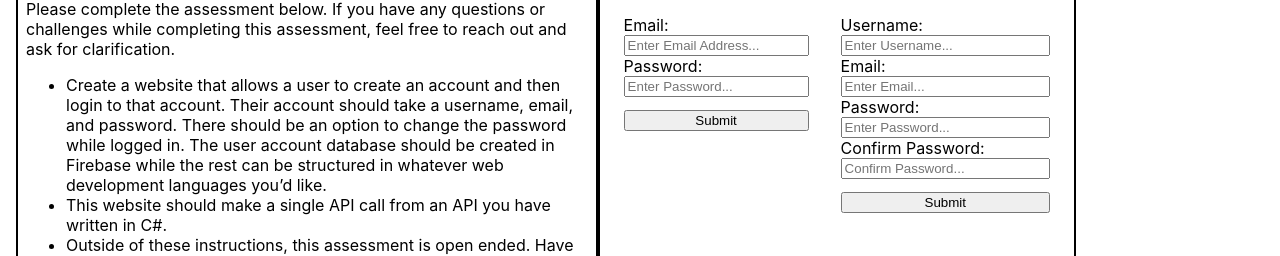
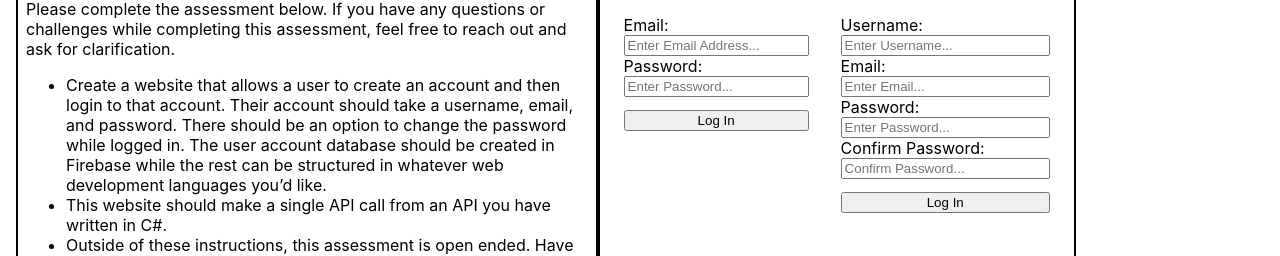
Before and after one commit to MS-Izoku/CC3D-ReactUI, a React (Create React App) app: page / in a window 1280 px wide. Shown: the part 302-558 px from the top of the page. Built offline with nearby package versions, Linux system fonts and the light colour scheme.

Commit message:
adding firebase component lifecycle methods as promises in the appropriate forms

```diff
--- a/src/App.js
+++ b/src/App.js
@@ -1,6 +1,8 @@
 import './App.css';
 import { useState } from 'react';
-
+import { auth } from './firebase.js';   // this is the auth method from the firebase.js file we made locally, not the firebase npm package
+import { signInWithEmailAndPassword } from 'firebase/auth';  // this method is actually from the firebase npm package, not the local firebase.js config
+import { createUserWithEmailAndPassword } from 'firebase/auth'; // this method is actually from the firebase npm package, not the local firebase.js config
 
 
 const App = () => {
@@ -32,7 +34,6 @@ const App = () => {
         {
           // replace this with a better user-check
           userExists ?
-
             <div id="login-or-create-forms">
               <LoginForm setUser={setUser} />
 
@@ -47,28 +48,38 @@ const App = () => {
   );
 }
 
-
-
 const LoginForm = props => {
-  //const [username, setUsername] = useState("")
   const [password, setPassword] = useState("")
   const [email, setEmail] = useState("")
+  const [error, setError] = useState()
 
   const onSubmit = (e) => {
     e.preventDefault(); // prevents the page from auto-refreshing when logging in
+
+    signInWithEmailAndPassword(auth, email, password)
+      .then(resp => {
+        // this is a place to temporatily log the response from the Firebase Server
+        console.log("User Credentials from Server (FOR DEVELOPMENT/DEMONSTRATION PURPOSES ONLY)", resp)
+        return resp.json() // turn our server response into parsablle JSON
+      })
   }
 
   return <div>
     <h2>Login</h2>
     <form onSubmit={onSubmit}>
       <label>Email:</label>
-      <input type="email" name="email" onChange={setEmail} value={email} placeholder="Enter Email Address..."/>
+      <input type="email" name="email" onChange={setEmail} value={email} placeholder="Enter Email Address..." />
 
       <label>Password:</label>
       <input type="password" name="password" onChange={setPassword} value={password} placeholder="Enter Password..." />
 
+      <input type="submit" value="Log In" />
 
-      <input type="submit" />
+      {
+        // if there is an error, render it, otherwise render a react fragment (the react markup equivilent of NULL)
+        error !== null ? <div>{error}</div> : <></>
+      }
+
     </form>
   </div>
 }
@@ -78,52 +89,86 @@ const CreateAccountForm = props => {
   const [password, setPassword] = useState("")
   const [passwordConfirmation, setPasswordConfirmation] = useState("")
   const [email, setEmail] = useState("")
+  const [error, setError] = useState()
 
   const onSubmit = (e) => {
     e.preventDefault(); // prevents the page from auto-refreshing when logging in
+
+    if (password !== passwordConfirmation)
+      setError("Password and Confirmation do not match")
+    else {
+      createUserWithEmailAndPassword(auth, email, password)
+        .then(resp => {
+          // this is a place to temporatily log the response from the Firebase Server
+          console.log("User Credentials from Server (FOR DEVELOPMENT/DEMONSTRATION PURPOSES ONLY)", resp)
+          return resp.json()
+        })
+        .then(json => {
+
+        })
+    }
+
+
   }
 
   return <div>
     <h2>Create New Account</h2>
     <form onSubmit={onSubmit}>
       <label>Username:</label>
-      <input type="text" name="username" onChange={setUsername} value={username} placeholder="Enter Username..."/>
+      <input type="text" name="username" onChange={setUsername} value={username} placeholder="Enter Username..." />
 
       <label>Email:</label>
-      <input type="email" name="email" onChange={setEmail} value={email} placeholder="Enter Email..."/>
+      <input type="email" name="email" onChange={setEmail} value={email} placeholder="Enter Email..." />
 
       <label>Password:</label>
-      <input type="password" name="password" onChange={setPassword} value={password} placeholder="Enter Password..."/>
+      <input type="password" name="password" onChange={setPassword} value={password} placeholder="Enter Password..." />
 
       <label>Confirm Password:</label>
-      <input type="password-confirmation" name="password-confirmation" onChange={setPasswordConfirmation} value={passwordConfirmation} placeholder="Confirm Password..."/>
+      <input type="password-confirmation" name="password-confirmation" onChange={setPasswordConfirmation} value={passwordConfirmation} placeholder="Confirm Password..." />
 
-      <input type="submit" />
+      <input type="submit" value="Log In" />
+
+      {
+        // if there is an error, render it, otherwise render a react fragment (the react markup equivilent of NULL)
+        error !== null ? <div>{error}</div> : <></>
+      }
     </form>
   </div>
 }
 
 const ChangePasswordForm = props => {
   const [currentPassword, setCurrentPassword] = useState("")
-  const [confirmPassword, setConfirmPassword] = useState("")
+  const [newPassword, setNewPassword] = useState("")
   const [confirmNewPassword, setConfirmNewPassword] = useState("")
+  const [error, setError] = useState()
 
   const onSubmit = (e) => {
     e.preventDefault();
+    if (newPassword !== confirmNewPassword) {
+      setError("New Password and Confirmation must match");
+    }
+    else {
+
+    }
   }
 
   return <div id="change-password-form">
     <h2>Change Password</h2>
     <form onSubmit={onSubmit}>
       <label>Current Password:</label>
-      <input name="current-password" type="password" value={currentPassword} onChange={setCurrentPassword} placeholder="Enter Current Password..."/>
+      <input name="current-password" type="password" value={currentPassword} onChange={setCurrentPassword} placeholder="Enter Current Password..." />
 
       <label>New Password:</label>
-      <input name="new-password" type="password" value={confirmPassword} onChange={setConfirmPassword} placeholder="Enter New Password..."/>
+      <input name="new-password" type="password" value={newPassword} onChange={setNewPassword} placeholder="Enter New Password..." />
 
       <label>Confirm New Password:</label>
-      <input name="confirm-new-password" type="password" value={confirmNewPassword} onChange={setConfirmNewPassword} placeholder="Confirm New Password..."/>
-      <input type="submit" />
+      <input name="confirm-new-password" type="password" value={confirmNewPassword} onChange={setConfirmNewPassword} placeholder="Confirm New Password..." />
+      <input type="submit" value="Log In" />
+
+      {
+        // if there is an error, render it, otherwise render a react fragment (the react markup equivilent of NULL)
+        error !== null ? <div>{error}</div> : <></>
+      }
     </form>
   </div>
 }
@@ -150,12 +195,16 @@ const InstructionDisplay = () => {
 }
 
 const ProfileDisplay = props => {
+  //const [username, email, id] = props.user; // fancy JS object destructuring, to seperate out variables from the user property
   const LogoutButton = () => <button onClick={() => { }}>Logout</button>
 
-  return props.user ? <div>Please Sign In</div> : <div>
-    User Display!
-    <LogoutButton />
-  </div>
+
+  return props.user ? <div>Please Sign In</div>
+    :
+    <div>
+      User Display!
+      <LogoutButton />
+    </div>
 }
 
 export default App;
--- a/src/firebase.js
+++ b/src/firebase.js
@@ -1,11 +1,19 @@
+/*
+
+* This is the main configuration of Firebase for this side of the application.
+
+* Code here is mainly from the Firebase online UI, but also includes necessary Firebase packages used for whatever our application needs.
+
+* Since we need only Authentication, we are using the firebase/auth package, and for the time being, only the getAuth method
+
+*/
+
 // Import the functions you need from the SDKs you need
 import { initializeApp } from "firebase/app";
 import { getAuth } from 'firebase/auth';
+// Other firebase packages for future use are to be included below here
 
-// TODO: Add SDKs for Firebase products that you want to use
-// https://firebase.google.com/docs/web/setup#available-libraries
-
-// Your web app's Firebase configuration
+// This web app's Firebase configuration
 const firebaseConfig = {
     apiKey: "AIzaSyDAAbyAsmupTJbJ-fh-bTl8dTshnm4IBPU",
     authDomain: "cc3d-api-845b7.firebaseapp.com",
@@ -17,4 +25,4 @@ const firebaseConfig = {
 
 // Initialize Firebase
 const firebaseApp = initializeApp(firebaseConfig);
-const auth = getAuth(firebaseApp);
+export const auth = getAuth(firebaseApp);
```
Also changed, not shown: 1 other file (tests, documents, lock files or other folders). Lines whose indentation alone changed are shown as unchanged.
